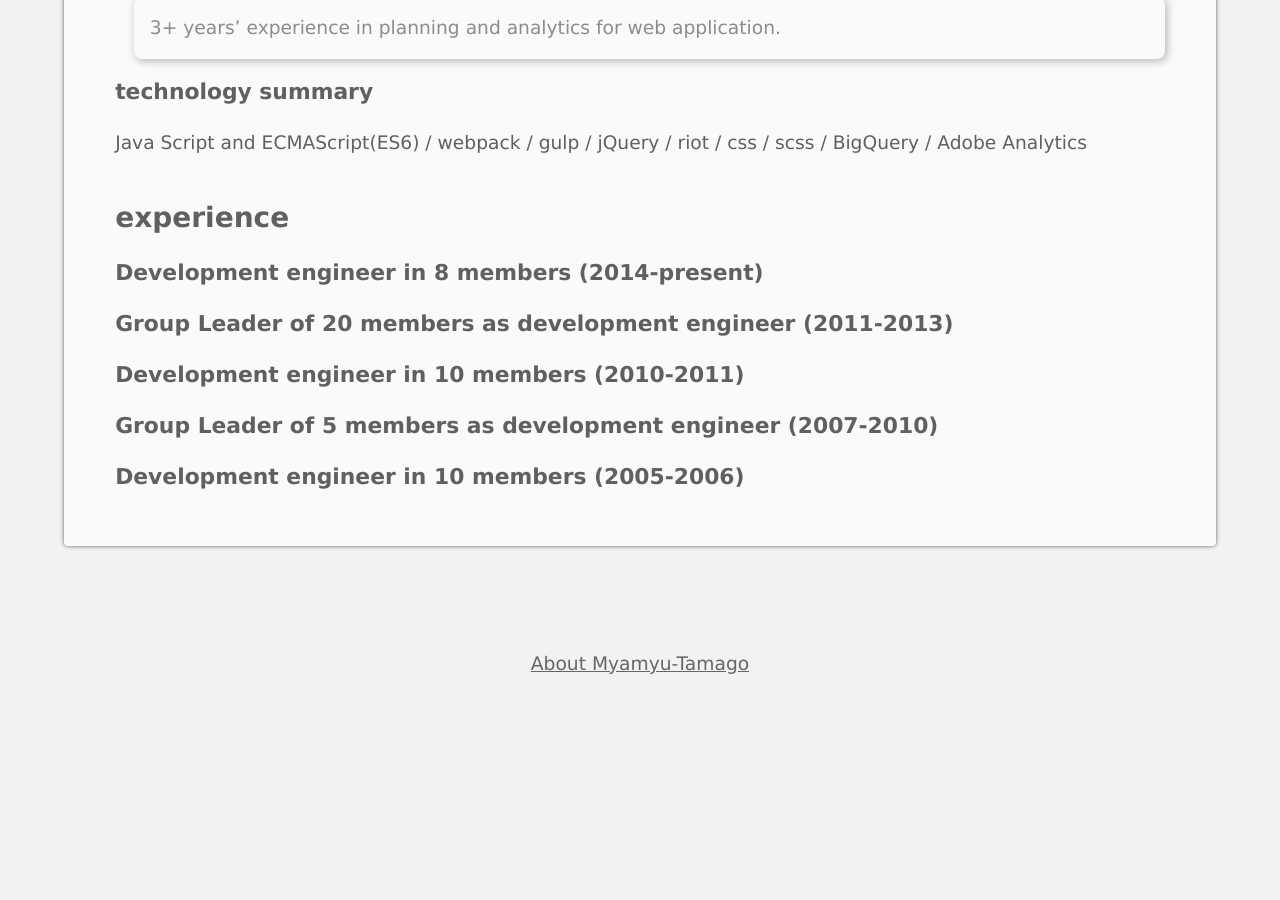
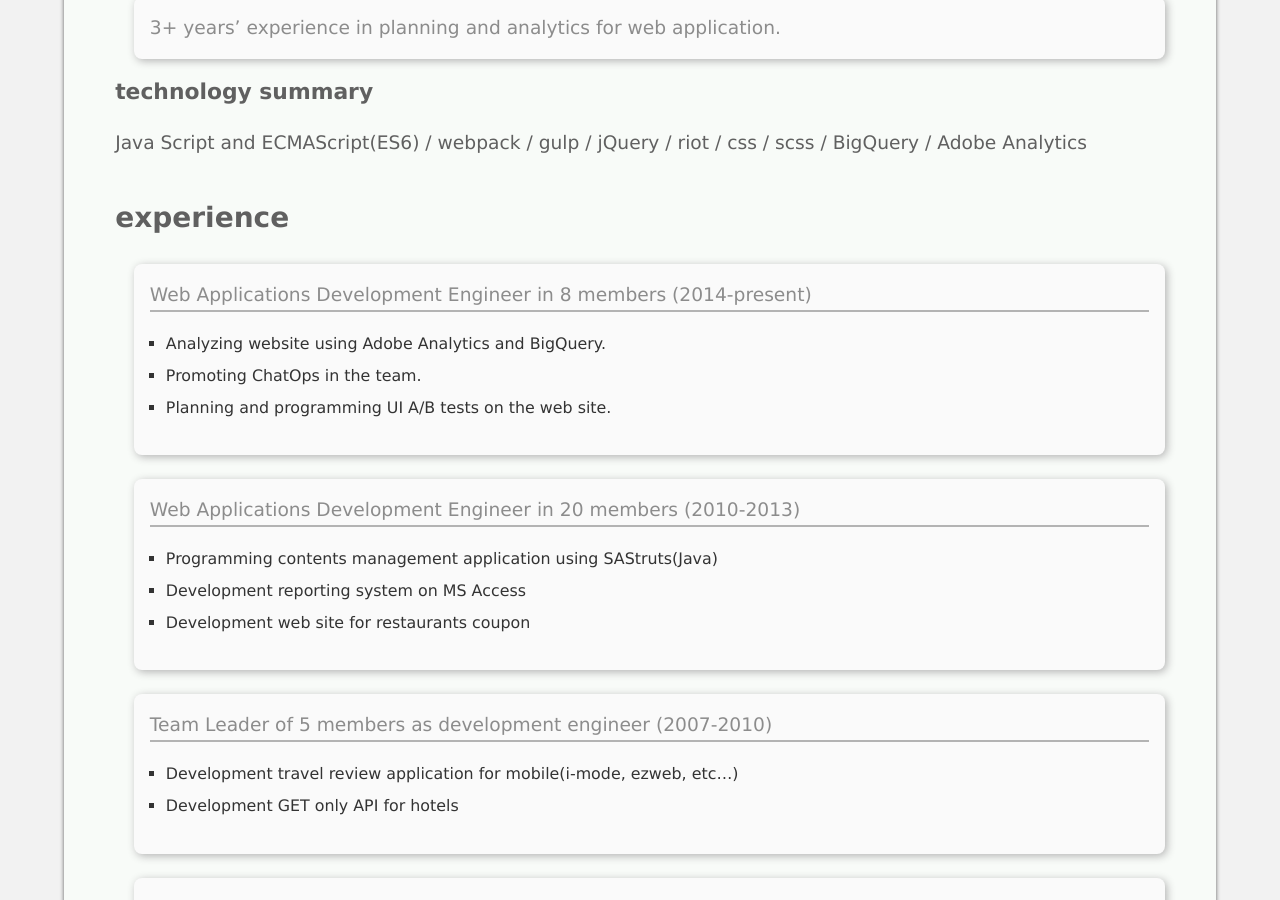
Before and after one commit to myamyu/myamyu.github.io, a Jekyll site: the page built from en/resume.md, in a window 1280 px wide and 900 px high, scrolled down 802 px. Built offline with Jekyll 4.4.1, drawn with Linux system fonts in a browser that asks for light colours; before the commit the page ends 1583 px from its top, so only the background shows below that; some of the changed text lies outside the part shown.

Commit message:
resume追記

```diff
--- a/en/resume.md
+++ b/en/resume.md
@@ -20,12 +20,20 @@ Java Script and ECMAScript(ES6) / webpack / gulp / jQuery / riot / css / scss /
 experience
 -----------
 
-### Development engineer in 8 members (2014-present)
-
-### Group Leader of 20 members as development engineer (2011-2013)
-
-### Development engineer in 10 members (2010-2011)
-
-### Group Leader of 5 members as development engineer (2007-2010)
-
-### Development engineer in 10 members (2005-2006)
+- Web Applications Development Engineer in 8 members (2014-present)
+  - Analyzing website using Adobe Analytics and BigQuery.
+  - Promoting ChatOps in the team.
+  - Planning and programming UI A/B tests on the web site.
+- Web Applications Development Engineer in 20 members (2010-2013)
+  - Programming contents management application using SAStruts(Java)
+  - Development reporting system on MS Access
+  - Development web site for restaurants coupon
+- Team Leader of 5 members as development engineer (2007-2010)
+  - Development travel review application for mobile(i-mode, ezweb, etc...)
+  - Development GET only API for hotels
+- Web Applications Development Engineer in 10 members (2005-2006)
+  - Programming contents management application using Zope(Python)
+  - Testing the application and other applications.
+- GUI(Windows) Applications Development Engineer (1999-2004)
+  - Programming windows GUI application using Visual Basic
+  - Development binary editor for train operation management system
```
